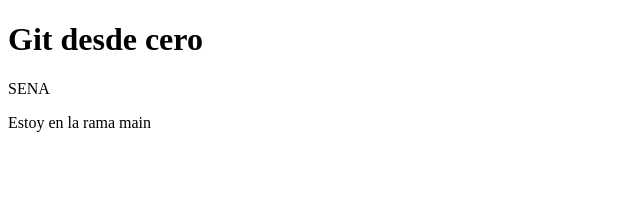
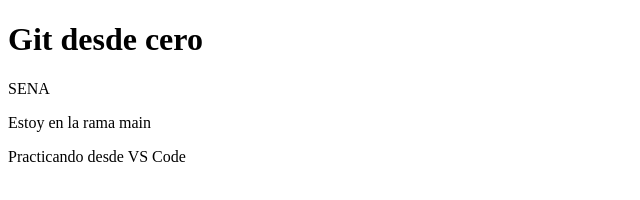
Before and after one commit to JheysonGalvis/code, a plain HTML site: page index.html in a window 1280 px wide. Shown: the whole page, without its empty margins (0-640 px from the left). Drawn offline with Linux system fonts and the light colour scheme.

Commit message:
Primer commit desde VS Code

```diff
--- a/index.html
+++ b/index.html
@@ -4,7 +4,7 @@
     <meta charset="UTF-8">
     <meta http-equiv="X-UA-Compatible" content="IE=edge">
     <meta name="viewport" content="width=device-width, initial-scale=1.0">
-    <title>Visual Studio Code</title>
+    <title>Visual Studio Code y Git desde cero</title>
 </head>
 <body>
     <h1>Git desde cero</h1>
@@ -12,5 +12,8 @@
     <section>
         <p>Estoy en la rama main</p>
     </section>
+    <div>
+        <p>Practicando desde VS Code</p>
+    </div>
 </body>
 </html>
```
Also changed, not shown: 1 other file.
